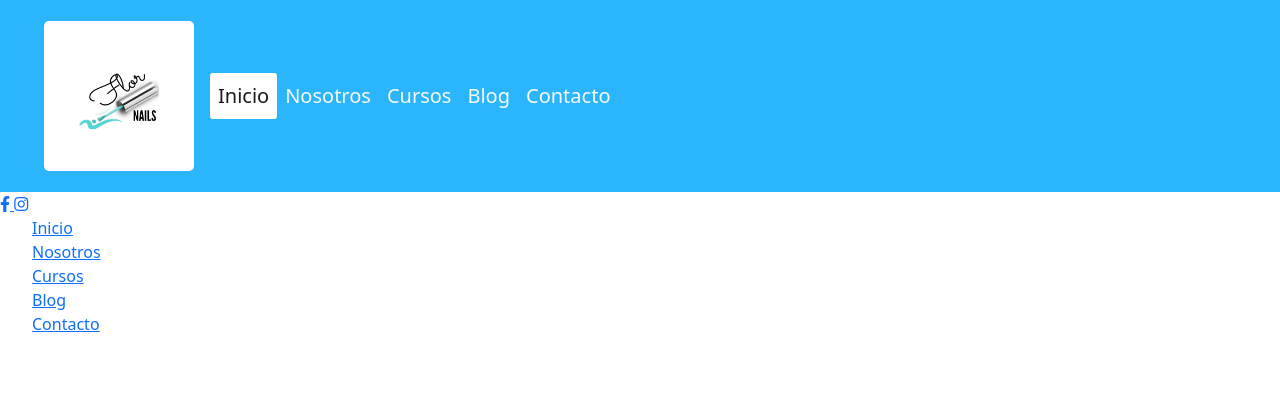
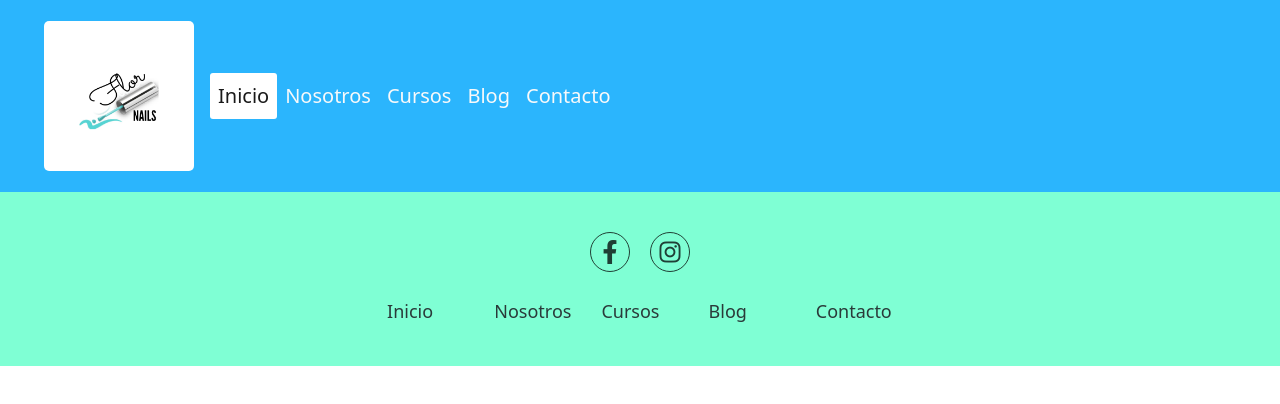
Before and after one commit to nicogallicet/tercera-entrega-master-nails, a website: page index.html in a window 1280 px wide. Drawn offline with nearby package versions, Linux system fonts and the light colour scheme.

Commit message:
footer casi terminado

```diff
--- a/scss/estilo.scss
+++ b/scss/estilo.scss
@@ -27,3 +27,68 @@ header {
     padding: 8px;
     border-radius: 3px;
 }
+
+/** Footer**/
+.footer {
+    padding: 40px 0;
+    background-color: aquamarine;
+    display: flex;
+    align-items: center;
+    flex-direction: column;
+    .redes {
+        text-align: center;
+        padding-bottom: 25px;
+        color: black;
+        a {
+            font-size: 24px;
+            color: inherit;
+            border: 1px solid black;
+            width: 40px;
+            height: 40px;
+            line-height: 38px;
+            display: inline-block;
+            text-align: center;
+            border-radius: 50%;
+            margin: 0 8px;
+            opacity: 0.75;
+            :hover {
+                color: white;
+            }
+        }
+    }
+    .list {
+        box-sizing: border-box;
+        display: grid;
+        grid-template-columns: repeat(5, 1fr);
+        margin-top: 0;
+        padding: 0;
+        list-style: none;
+        font-size: 18px;
+        line-height: 1.6;
+        margin-bottom: 0;
+        li {
+            display: inline-block;
+            padding: 0 15px;
+        }
+        a{
+            color: inherit;
+            text-decoration: none;
+            opacity: 0.9;
+        }
+    }
+}
+
+@media (max-width: 1023px) {
+    .list {
+        grid-template-columns: repeat(2, 1fr);
+    }
+}
+
+@media (max-width: 767px) {
+    .list {
+        display: flex;
+        flex-direction: column;
+        align-items: center;
+        grid-template-columns: repeat(2, 1fr);
+    }
+}
```
Also changed, not shown: css/estilo.css.
